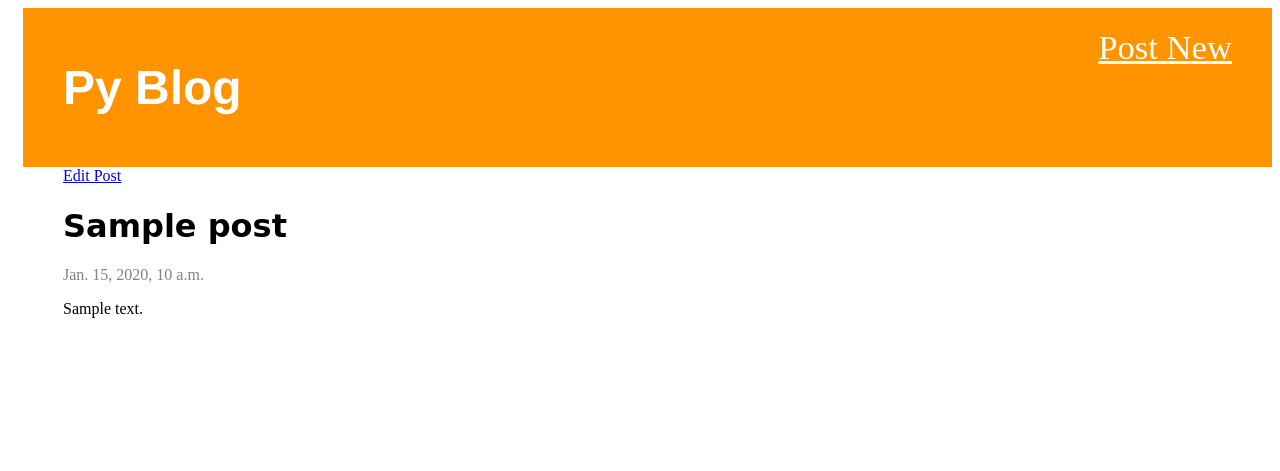
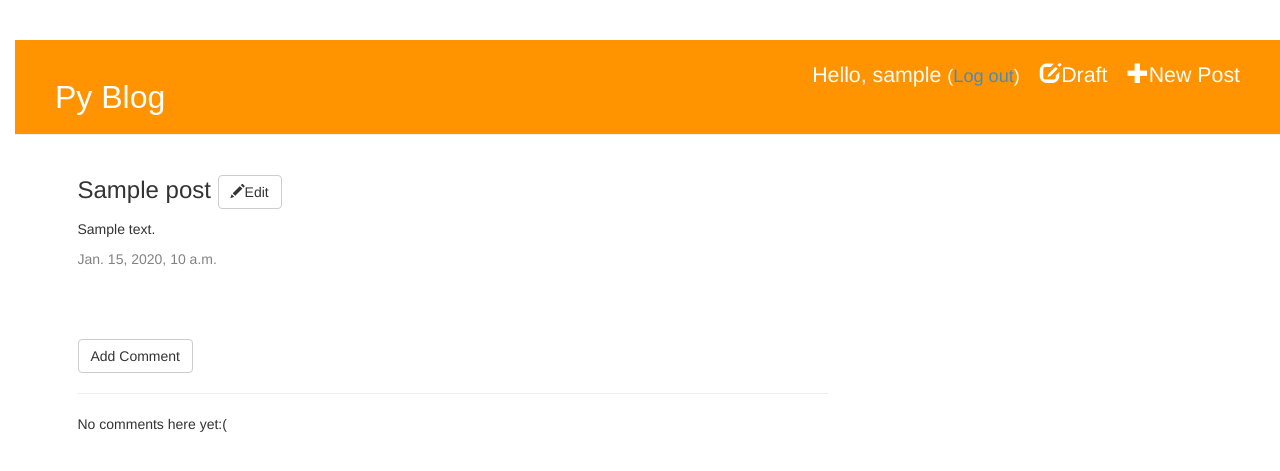
Before and after one commit to sbosonline/pyblog, a Django app: page /post/1/ in a window 1280 px wide. Shown: the top 471 px of the page. Run offline with Django 3.2, Linux system fonts and the light colour scheme; a user stored in the database is signed in; tables that the repository leaves empty hold one stand-in row (values such as "Sample post"); some libraries are stand-ins or nearby versions.

Commit message:
comment feature added

```diff
--- a/blog/admin.py
+++ b/blog/admin.py
@@ -1,5 +1,7 @@
 from django.contrib import admin
-from .models import Post
+from .models import Post,Comment
 
 admin.site.register(Post)
+
+admin.site.register(Comment)
 # Register your models here.
--- a/blog/models.py
+++ b/blog/models.py
@@ -20,3 +20,20 @@ def publish(self):
 
 def __str__(self):
     return self.title
+
+class Comment(models.Model):
+    post = models.ForeignKey('blog.Post',related_name='comments')
+    author = models.CharField(max_length=200)
+    text = models.TextField()
+    created_date = models.DateTimeField(default=timezone.now)
+    approved_comment = models.BooleanField(default=False)
+
+    def approve(self):
+        self.approved_comment = True
+        self.save()
+
+    def __str__(self):
+        return self.text
+
+def approved_comments(self):
+    return self.comments.filter(approved_comment=True)
--- a/blog/static/css/blog.css
+++ b/blog/static/css/blog.css
@@ -4,12 +4,11 @@ body {
 
 h1 a {
     color: #fca205;
-    font-family: 'Franklin Gothic Medium', 'Arial Narrow', Arial, sans-serif;
+    font-family: 'Arial Bold', Arial, sans-serif;
 }
 
 .page-header {
     background-color: #ff9400;
-    margin-top: 0;
     padding: 20px 20px 20px 40px;
 }
 
@@ -18,7 +17,7 @@ h1 a {
 .page-header h1 a:visited,
 .page-header h1 a:active {
     color: #ffffff;
-    font-size: 36pt;
+    font-size: 24pt;
     text-decoration: none;
 }
 
@@ -51,7 +50,7 @@ h4 {
 .top-menu:visited {
     color: #ffffff;
     float: right;
-    font-size: 26pt;
+    font-size: 16pt;
     margin-right: 20px;
 }
 
@@ -63,3 +62,7 @@ h4 {
 .post h1 a:visited {
     color: #000000;
 }
+
+.comment {
+    margin: 20px 0px 20px 20px;
+}
--- /dev/null
+++ b/blog/templates/blog/add_comment_to_post.html
@@ -0,0 +1,6 @@
+{% extends 'blog/base.html' %} {% block content %}
+<h1>New comment</h1>
+<form method="POST" class="post-form">{% csrf_token %} {{ form.as_p }}
+    <button type="submit" class="save btn btn-default">Send</button>
+</form>
+{% endblock %}
--- a/blog/templates/blog/base.html
+++ b/blog/templates/blog/base.html
@@ -4,12 +4,20 @@
 <head>
     <title>Pyblog</title>
     <link rel="stylesheet" href="{% static 'css/blog.css' %}">
+    <link rel="stylesheet" type="text/css" <a href="{% static 'css/bootstrap.min.css' %}" />
+
 </head>
 
 <body>
     <div class="page-header">
         {% if user.is_authenticated %}
-        <a href="{% url 'post_new' %}" class="top-menu"><span class="glyphicon glyphicon-plus"></span>Post New</a> {% endif %}
+        <a href="{% url 'post_new' %}" class="top-menu"><span class="glyphicon glyphicon-plus"></span>New Post</a>
+        <a href="{% url 'post_draft_list' %}" class="top-menu"><span class="glyphicon glyphicon-edit"></span>Draft</a>
+        <p class="top-menu">Hello, {{ user.username }} <small>(<a href="{% url 'logout' %}">Log out</a>)</small></p>
+        {% else %}
+
+        <a href="{% url 'login' %}" class="top-menu"><span class="glyphicon glyphicon-lock"></span></a> {% endif %}
+
         <h1><a href="/">Py Blog</a></h1>
     </div>
     <div class="content container">
--- a/blog/templates/blog/post_detail.html
+++ b/blog/templates/blog/post_detail.html
@@ -1,14 +1,31 @@
 {% extends 'blog/base.html' %} {% block content %}
 <div class="post">
-    {% if post.published_date %} {% endif %} {% if user.is_authenticated %}
-
-    <a class="btn btn-default" href="{% url 'post_edit' pk=post.pk %}"><span class="glyphicon glyphicon-pencil"></span>Edit Post</a> {% endif %}
-
-    <h1>{{ post.title }}</h1>
+    <h3>{{ post.title }} {% if user.is_authenticated %}<a class="btn btn-default" href="{% url 'post_edit' pk=post.pk %}"><span class="glyphicon glyphicon-pencil"></span>Edit</a> {% endif %}
+    </h3>
+    <p>{{ post.text|linebreaksbr }}</p>
+    {% if post.published_date %}
     <div class="date">
         {{ post.published_date }}
     </div>
-    <p>{{ post.text|linebreaksbr }}</p>
-
+    {% else %}
+    <a class="btn btn-default" href="{% url 'post_publish' pk=post.pk %}">Publish</a> {% endif %}
 </div>
-{% endblock %}
+<a class="btn btn-default" href="{% url 'add_comment_to_post' pk=post.pk %}">Add Comment</a>
+<hr> {% for comment in posts.comment.all %}
+<div class="comment">
+    {% if user.is_authenticated or comment.approved_comment %}
+    <div class="date">
+        {{comment.created_date}} {% if not comment.approved_comment %}
+        <a class="btn btn-default" href="{% url 'comment_remove' pk=comment.pk %}"><span class="glyphicon glyphicon-remove"></span></a>
+        <a class="btn btn-default" href="{% url 'comment_approve' pk=comment.pk %}"><span class="glyphicon glyphicon-ok"></span></a> {% endif %}
+    </div>
+    <strong>
+            {{comment.author}}
+        </strong>
+    <p>
+        {{comment.text|linebreaks}}
+    </p>
+</div>
+{%endif%} {% empty %}
+<p>No comments here yet:(</p>
+{% endfor %} {% endblock %}
--- a/blog/urls.py
+++ b/blog/urls.py
@@ -6,4 +6,9 @@ urlpatterns = [
     url(r'^post/(?P<pk>\d+)/$', views.post_detail, name='post_detail'),
     url(r'^post/new/$', views.post_new, name='post_new'),
     url(r'^post/(?P<pk>\d+)/edit/$', views.post_edit, name='post_edit'),
+    url(r'^drafts/$', views.post_draft_list, name='post_draft_list'),
+    url(r'^post/(?P<pk>\d+)/publish/$', views.post_publish, name='post_publish'),
+    url(r'^post/(?P<pk>\d+)/comment/$', views.add_comment_to_post, name='add_comment_to_post'),
+    url(r'^comment/(?P<pk>\d+)/approve/$', views.comment_approve, name='comment_approve'),
+    url(r'^comment/(?P<pk>\d+)/remove/$', views.comment_remove, name='comment_remove'),
 ]
--- a/blog/views.py
+++ b/blog/views.py
@@ -1,41 +1,77 @@
 from django.shortcuts import render
-from .models import Post
 from django.utils import timezone
+from .models import Post,Comment
 from django.shortcuts import render, get_object_or_404
-from .forms import PostForm
-# Create your views here.
+from .forms import PostForm,CommentForm
+from django.contrib.auth.decorators import login_required
 
 def post_list(request):
     posts = Post.objects.filter(published_date__lte=timezone.now()).order_by('published_date')
     return render(request, 'blog/post_list.html', {'posts': posts})
 
-def post_detail(request,pk):
+def post_detail(request, pk):
     post = get_object_or_404(Post, pk=pk)
     return render(request, 'blog/post_detail.html', {'post': post})
 
+@login_required
 def post_new(request):
     if request.method == "POST":
         form = PostForm(request.POST)
         if form.is_valid():
-            post = form.save(commit=false)
+            post = form.save(commit=False)
             post.author = request.user
-            post.published_date = timezone.now()
             post.save()
-            return redirect('post_detail',pk=post.pk)
-        else:
-            form = PostForm()
-        return render(request, 'blog/post_edit.html',{'form':form})
+        return redirect('post_detail', pk=post.pk)
+    else:
+        form = PostForm()
+    return render(request, 'blog/post_edit.html', {'form': form})
 
-def post_edit(request,pk):
+@login_required
+def post_edit(request, pk):
     post = get_object_or_404(Post, pk=pk)
     if request.method == "POST":
         form = PostForm(request.POST, instance=post)
         if form.is_valid():
-            post = form.save(commit=false)
+            post = form.save(commit=False)
             post.author = request.user
-            post.published_date = timezone.now()
             post.save()
-            return redirect('post_detail',pk=post.pk)
+            return redirect('post_detail', pk=post.pk)
+    else:
+        form = PostForm(request.POST, instance=post)
+    return render(request, 'blog/post_edit.html', {'form': form})
+
+@login_required
+def post_draft_list(request):
+    posts = Post.objects.filter(published_date__isnull=True).order_by('created_date')
+    return render(request, 'blog/post_draft_list.html', {'posts': posts})
+
+def post_publish(request,pk):
+    post=get_object_or_404(Post,pk=pk)
+    post.publish()
+    return redirect('post_detail',pk=pk)
+
+def add_comment_to_post(request,pk):
+    post=get_object_or_404(Post,pk=pk)
+    if request.method == 'post':
+        form = CommentForm(request.POST)
+        if form.is_valid():
+            comment = form.save(commit=False)
+            comment.author = request.user
+            comment.post = post
+            comment.save()
+            return redirect('blog:post_detail',pk=post.pk)
         else:
-            form = PostForm(instance=post)
-        return render(request, 'blog/post_edit.html', {'form':form})
+            form = CommentForm(request.post)
+        return render(request,'blog/add_comment_to_post.html',{'form':form})
+
+@login_required
+def comment_approve(request,pk):
+    comment = get_object_or_404(Comment,pk=pk)
+    comment.approve()
+    return redirect('post_detail',pk=comment.post.pk)
+
+@login_required
+def comment_remove(request,pk):
+    comment = get_object_or_404(Comment,pk=pk)
+    comment.delete()
+    return redirect('post_detail', pk=comment.post.pk)
--- a/mysite/settings.py
+++ b/mysite/settings.py
@@ -119,3 +119,4 @@ USE_TZ = True
 # https://docs.djangoproject.com/en/1.11/howto/static-files/
 
 STATIC_URL = '/static/'
+LOGIN_REDIRECT_URL = '/'
--- a/mysite/urls.py
+++ b/mysite/urls.py
@@ -15,8 +15,11 @@ Including another URLconf
 """
 from django.conf.urls import url,include
 from django.contrib import admin
+from django.contrib.auth import views
 
 urlpatterns = [
     url(r'^admin/', admin.site.urls),
+    url(r'^accounts/login/$', views.login, name='login'),
     url(r'', include('blog.urls')),
+    url(r'^accounts/logout/$', views.logout, name='logout', kwargs={'next_page': '/'}),
 ]
```
Also changed, not shown: blog/forms.py (+6 -1 lines), blog/templates/blog/post_draft_list.html (added, +7 -0 lines), blog/templates/blog/post_list.html (+6 -3 lines), blog/templates/registration/accounts/login.html (added, +21 -0 lines), blog/migrations/0002_comment.py (added).
